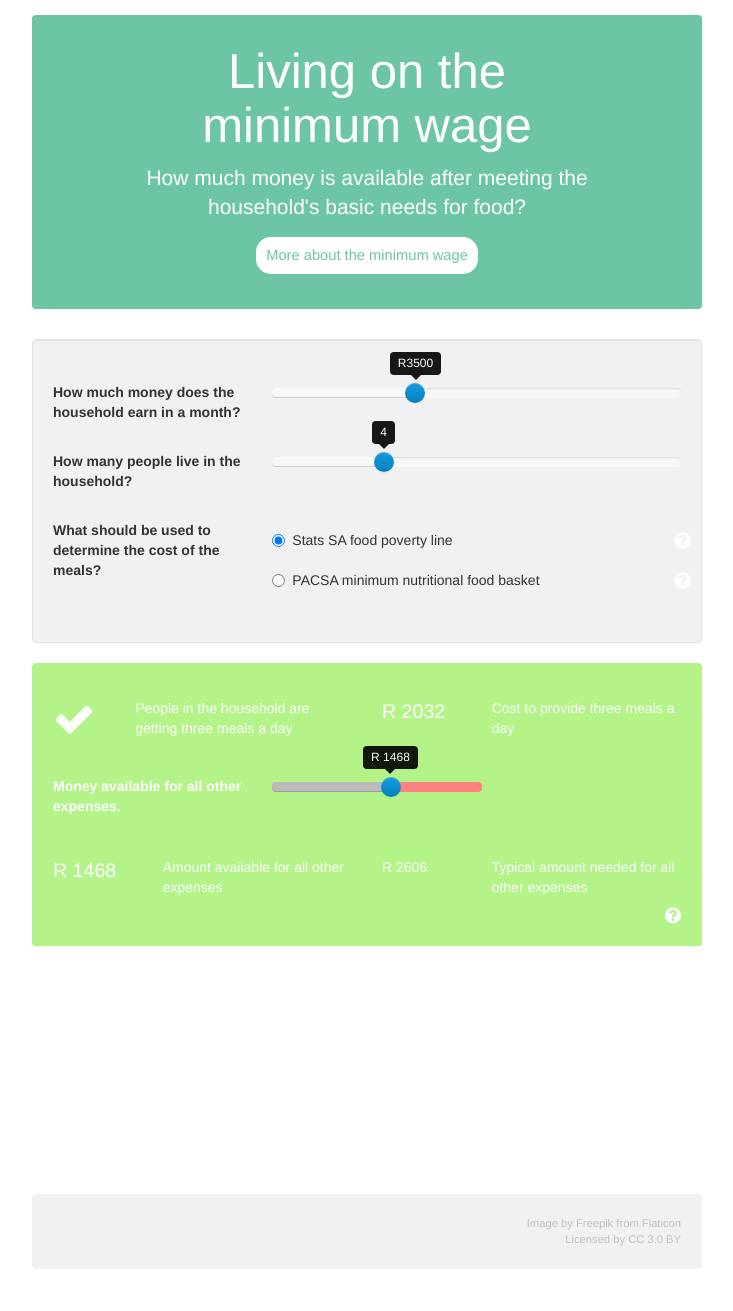
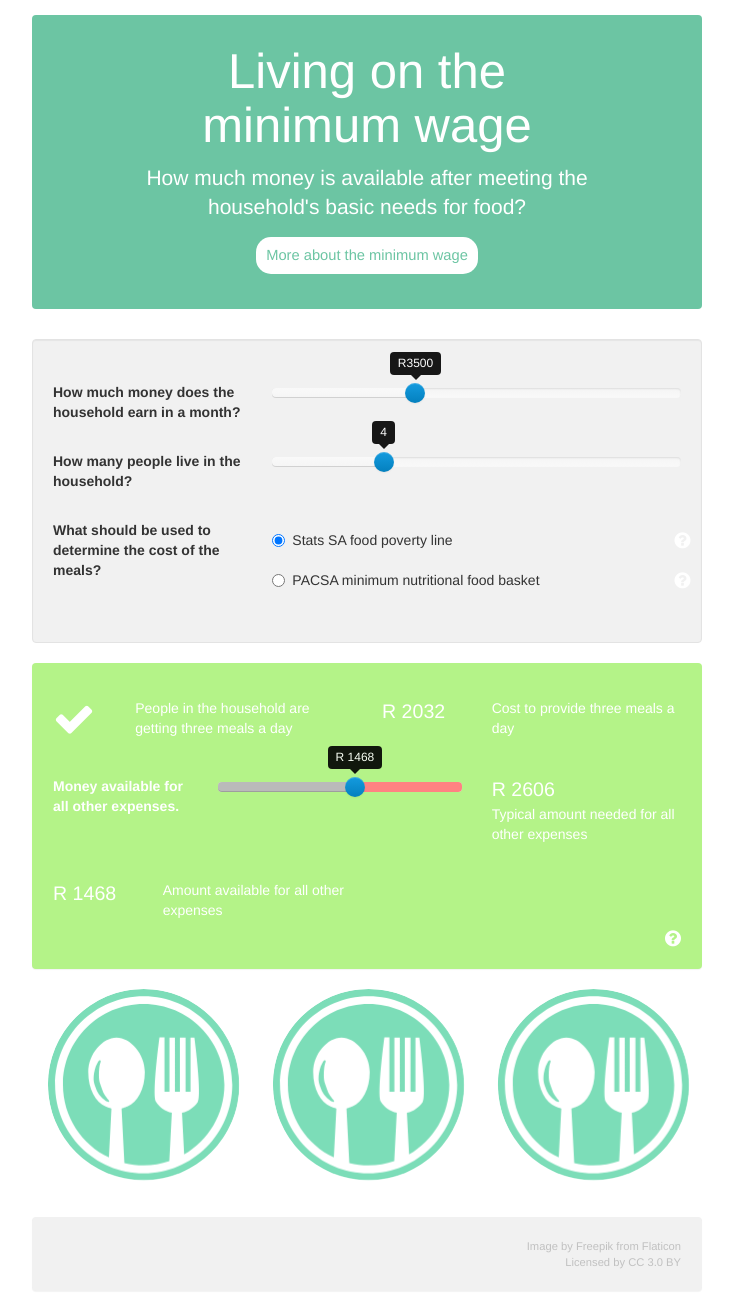
Before and after one commit to OpenUpSA/minimum-wage, a Jekyll site: the page built from index.html, in a window 1280 px wide. Shown: the whole page, without its empty margins (273-1006 px from the left). Built offline with Jekyll 4.4.1, drawn with Linux system fonts in a browser that asks for light colours; before the commit the page ends 1288 px from its top, so only the background shows below that; part of the change alters nothing that is shown.

Commit message:
Adjustable money used for other expenses

```diff
--- a/css/app.scss
+++ b/css/app.scss
@@ -109,6 +109,16 @@ $light-grey: #f1f1f1;
     }
   }
 
+  #typical-expenditure {
+    .amount {
+      font-size: 1.4em;
+    }
+  }
+
+  .slider.slider-horizontal {
+    width: 100%;
+  }
+
   .results-extra-info {
     cursor: pointer;
     float: right;
--- a/index.html
+++ b/index.html
@@ -4,7 +4,7 @@ title: Minimum Wage
 
 extra_js:
   - bower_components/underscore/underscore-min.js
-  - bower_components/seiyria-bootstrap-slider/dist/bootstrap-slider.min.js
+  - bower_components/seiyria-bootstrap-slider/dist/bootstrap-slider.js
   - bower_components/sticky.js/dist/sticky.min.js
   - bower_components/d3/d3.min.js
   - js/d3-patterngrid.js
@@ -114,11 +114,17 @@ extra_css:
       </div>
 
       <div class="row hh-expenditure">
-        <div class="col-sm-4">
+        <div class="col-sm-3">
           <label for="hh-expenses" class="control-label">Money available for all other expenses.</label>
         </div>
-        <div class="col-sm-8">
+        <div class="col-sm-5">
           <input id="hh-expenses" data-slider-id='hh-expenses-slider' type="number" data-slider-min="0" data-slider-step="10"/>
+        </div>
+        <div class="col-sm-4">
+          <div id="typical-expenditure">
+              <div class="amount"></div>
+              <div class="context">Typical amount needed for all other expenses</div>
+          </div>
         </div>
       </div>
 
@@ -128,15 +134,6 @@ extra_css:
             <div class="row">
               <div class="col-xs-3 col-sm-4 amount"></div>
               <div class="col-xs-9 col-sm-8 context">Amount available for all other expenses</div>
-            </div>
-          </div>
-        </div>
-
-        <div class="col-sm-6">
-          <div id="typical-expenditure">
-            <div class="row">
-              <div class="col-xs-3 col-sm-4 amount"></div>
-              <div class="col-xs-9 col-sm-8 context">Typical amount needed for all other expenses</div>
             </div>
           </div>
         </div>
--- a/js/app.js
+++ b/js/app.js
@@ -32,7 +32,7 @@ $(window).on('load', function() {
 
     household.incomeSlider.on('slideStop', household.updateIncome);
     household.memberSlider.on('slideStop', household.updateMembers);
-    household.expenseSlider.on('slideStop', household.updateExpenses);
+    household.expenseSlider.on('slideStop', household.updateOtherExpenses);
 
     $('#meal-options').on('change', function() {
       household.updateMealOption();
@@ -88,7 +88,7 @@ $(window).on('load', function() {
       self.percIncomeForFood = getPercIncomeForFood();
 
       self.foodCost = calcCostOfFood();
-      self.costCoverage = calcCoverage();
+      self.costCoverage = calcFoodCostCoverage();
       self.residualIncome = calcResidualIncome();
       self.typicalExpenditure = calcTypicalExpenditure();
 
@@ -121,21 +121,38 @@ $(window).on('load', function() {
         self.income = e.value;
         self.percIncomeForFood = getPercIncomeForFood();
         self.typicalExpenditure = calcTypicalExpenditure();
-        meals.updateCostCoverage();
+        self.updateCosts();
+
+        self.drawSummary();
+        meals.updateMealsADay();
       };
 
       self.updateMembers = function(e) {
         self.members = e.value;
-        meals.updateCostCoverage();
+        self.updateCosts();
+
+        self.drawSummary();
+        meals.updateMealsADay();
       };
 
       self.updateMealOption = function () {
         self.mealOption = parseInt($("input[name='meal-option']:checked").val());
-        meals.updateCostCoverage();
+        self.updateCosts();
+
+        self.drawSummary();
+        meals.updateMealsADay();
       };
 
-      self.updateExpenses = function(e) {
+      self.updateOtherExpenses = function(e) {
+        var expenseAdjustedCoverage = (self.income - e.value) / self.foodCost;
+        self.costCoverage = (expenseAdjustedCoverage > 1) ? 1 : expenseAdjustedCoverage;
+        meals.updateMealsADay();
+      };
 
+      self.updateCosts = function() {
+        self.foodCost = calcCostOfFood();
+        self.costCoverage = calcFoodCostCoverage();
+        self.residualIncome = calcResidualIncome();
       };
 
 
@@ -154,7 +171,7 @@ $(window).on('load', function() {
         return self.foodCosts[self.mealOption] * self.members;
       }
 
-      function calcCoverage() {
+      function calcFoodCostCoverage() {
         // Returns the ratio (0-1) to which income covers the cost of the food basket.
         var coverage = self.income / self.foodCost;
         return (coverage > 1) ? 1 : coverage;
@@ -169,12 +186,45 @@ $(window).on('load', function() {
         return self.income * (1 - self.percIncomeForFood);
       }
 
+      self.drawSummary = function () {
+
+        self.expenseSlider.slider('setAttribute', 'value', self.residualIncome);
+        self.expenseSlider.slider('setAttribute', 'max', self.typicalExpenditure);
+        self.expenseSlider.slider('refresh');
+        self.expenseSlider.slider('relayout');
+
+        var mealSummary = {
+          0: "People in the household are getting three meals a day",
+          1: "People in the household are not getting three meals a day"
+        };
+
+        $('#meals').find('.description').text(self.costCoverage === 1 ? mealSummary[0] : mealSummary[1]);
+
+        // Show the correct icon
+        $('#meals').find(self.costCoverage === 1 ? '.safe' : '.warning').css('display', 'block');
+        $('#meals').find(self.costCoverage === 1 ? '.warning' : '.safe').css('display', 'none');
+
+        // Set class to determine background colour
+        $('#summary').removeClass('warning').addClass(self.costCoverage < 1 ? "warning" : "");
+
+
+        $('#food-cost').find('.amount')
+          .text("R " + round(self.foodCost, 0));
+
+        $('#residual').find('.amount')
+          .text("R " + round(self.residualIncome, 0));
+
+        $('#typical-expenditure').find('.amount')
+          .text("R " + (self.typicalExpenditure > 0 ? round(self.typicalExpenditure, 0) : 0));
+      };
+
+      self.drawSummary();
     }
 
     function Meals() {
 
       var self = this;
-      var mealsADay = 3;
+      var mealsADayMeasure = 3;
       var plateData = [];
 
       self.drawPlates = function () {
@@ -185,7 +235,7 @@ $(window).on('load', function() {
         var src = (window.location.origin + window.location.pathname).replace("index.html", "");
         var plateImage = src + "img/plate.svg";
 
-        var gridLength = mealsADay;
+        var gridLength = mealsADayMeasure;
 
         var svg1 = d3.select("svg").remove();
         var svg = d3.select("#plates").append("svg");
@@ -210,7 +260,7 @@ $(window).on('load', function() {
           .innerRadius(0)
           .startAngle(0);
 
-        var coinPattern = patternGrid.circleLayout()
+        var platePattern = patternGrid.circleLayout()
           .config({
             image: plateImage,
             radius: circleSize.width,
@@ -258,21 +308,20 @@ $(window).on('load', function() {
           });
       };
 
-      self.updateMeals = function() {
-        plateData = compilePlates();
+      self.updateMealsADay = function() {
+        plateData = compileMealsADay();
         self.drawPlates();
-        drawSummary();
       };
 
-      self.updateMeals();
+      self.updateMealsADay();
 
-      function compilePlates() {
-        var mealsADay = household.costCoverage * mealsADay;
+      function compileMealsADay() {
+        var mealsADay = household.costCoverage * mealsADayMeasure;
         var platePortion = 0;
         var plateGrid = [];
 
         // Create data object
-        for (var i=0; i < mealsADay; i++) {
+        for (var i=0; i < mealsADayMeasure; i++) {
           if (mealsADay >= 1) {
             platePortion = 1;
             mealsADay -= 1;
@@ -291,31 +340,32 @@ $(window).on('load', function() {
         return plateGrid;
       }
 
-      function drawSummary() {
-        var mealSummary = {
-          0: "People in the household are getting three meals a day",
-          1: "People in the household are getting less than three meals a day"
-        };
+      // function drawSummary() {
 
-        $('#meals').find('.description').text(household.costCoverage === 1 ? mealSummary[0] : mealSummary[1]);
+      //   var mealSummary = {
+      //     0: "People in the household are getting three meals a day",
+      //     1: "People in the household are not getting three meals a day"
+      //   };
 
-        // Show the correct icon
-        $('#meals').find(household.costCoverage === 1 ? '.safe' : '.warning').css('display', 'block');
-        $('#meals').find(household.costCoverage === 1 ? '.warning' : '.safe').css('display', 'none');
+      //   $('#meals').find('.description').text(household.costCoverage === 1 ? mealSummary[0] : mealSummary[1]);
 
-        // Set class to determine background colour
-        $('#summary').removeClass('warning').addClass(household.costCoverage < 1 ? "warning" : "");
+      //   // Show the correct icon
+      //   $('#meals').find(household.costCoverage === 1 ? '.safe' : '.warning').css('display', 'block');
+      //   $('#meals').find(household.costCoverage === 1 ? '.warning' : '.safe').css('display', 'none');
+
+      //   // Set class to determine background colour
+      //   $('#summary').removeClass('warning').addClass(household.costCoverage < 1 ? "warning" : "");
 
 
-        $('#food-cost').find('.amount')
-          .text("R " + round(household.foodCost, 0));
+      //   $('#food-cost').find('.amount')
+      //     .text("R " + round(household.foodCost, 0));
 
-        $('#residual').find('.amount')
-          .text("R " + round(household.residualIncome, 0));
+      //   $('#residual').find('.amount')
+      //     .text("R " + round(household.residualIncome, 0));
 
-        $('#typical-expenditure').find('.amount')
-          .text("R " + (household.typicalExpenditure > 0 ? round(household.typicalExpenditure, 0) : 0));
-      }
+      //   $('#typical-expenditure').find('.amount')
+      //     .text("R " + (household.typicalExpenditure > 0 ? round(household.typicalExpenditure, 0) : 0));
+      // }
 
     }
 
```
